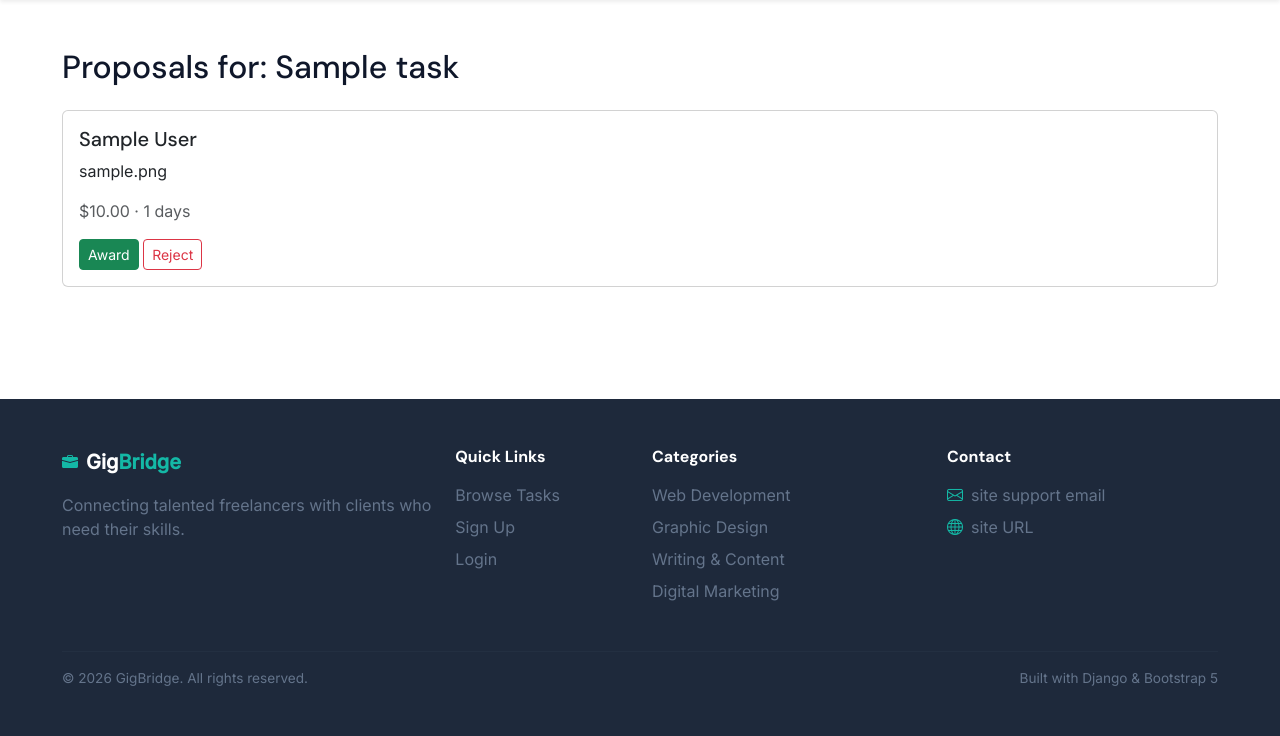
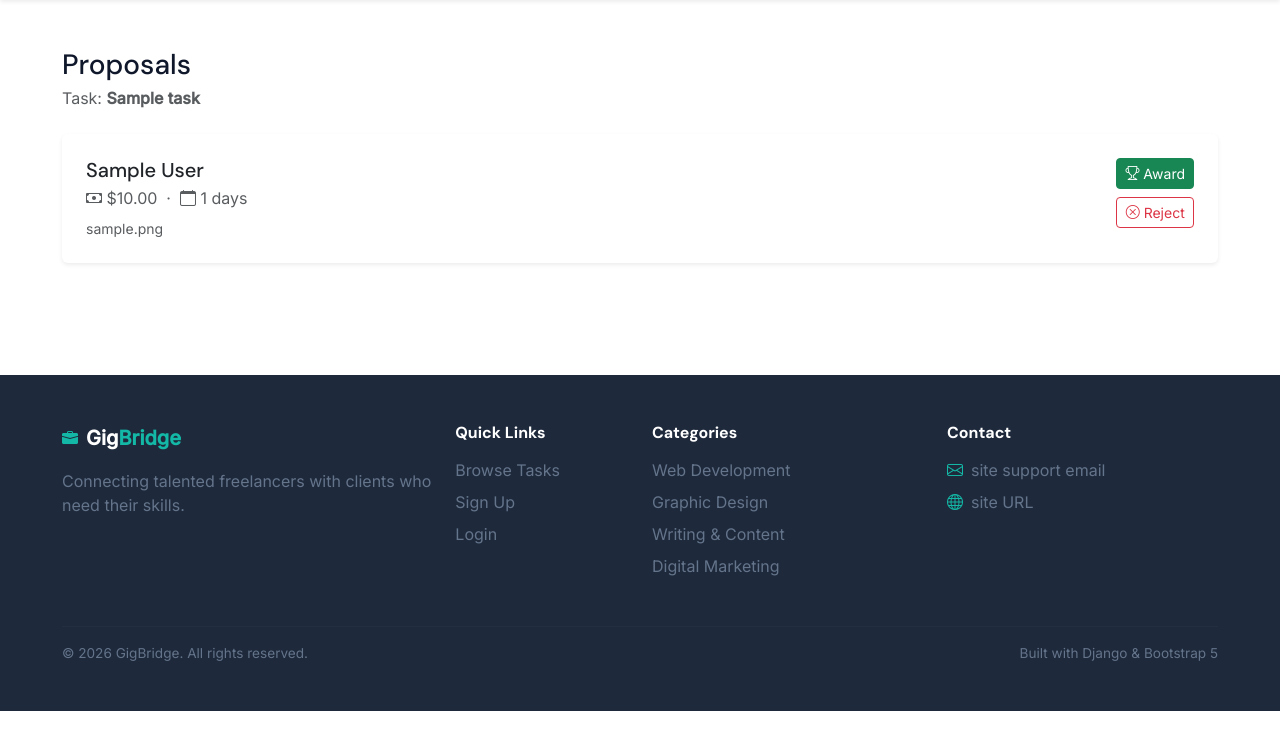
Before and after one commit to thevinduperera/gigbridge, a Django app: page /proposals/task/1/ in a window 1280 px wide. Shown: the part 64-800 px from the top of the page. Run offline with Django 5.2, Linux system fonts and the light colour scheme; a user stored in the database is signed in; tables that the repository leaves empty hold one stand-in row (values such as "Sample post").

Commit message:
style: improve proposal and review page designs

```diff
--- a/templates/proposals/view_proposals.html
+++ b/templates/proposals/view_proposals.html
@@ -1,26 +1,62 @@
 {% extends "base.html" %}
 {% block content %}
 <div class="container py-5">
-  <h2 class="mb-4">Proposals for: {{ task.title }}</h2>
+  <div class="row">
+    <div class="col-12">
+      <h3 class="mb-1" style="color: var(--slate-900);">Proposals</h3>
+      <p class="text-muted mb-4">Task: <strong>{{ task.title }}</strong></p>
+    </div>
+  </div>
   {% for p in proposals %}
-  <div class="card mb-3">
-    <div class="card-body">
-      <h5>{{ p.freelancer.get_full_name|default:p.freelancer.username }}</h5>
-      <p>{{ p.cover_letter }}</p>
-      <p class="text-muted">${{ p.price }} · {{ p.estimated_days }} days</p>
-      {% if p.status == 'pending' %}
-      <a href="{% url 'award_proposal' p.id %}" class="btn btn-success btn-sm">Award</a>
-      <a href="{% url 'reject_proposal' p.id %}" class="btn btn-outline-danger btn-sm">Reject</a>
-      {% else %}
-      <span class="badge bg-secondary">{{ p.status }}</span>
-      {% endif %}
+  <div class="card border-0 shadow-sm mb-3">
+    <div class="card-body p-4">
+      <div class="d-flex justify-content-between align-items-start">
+        <div>
+          <h5 class="mb-1">
+            {{ p.freelancer.get_full_name|default:p.freelancer.username }}
+          </h5>
+          <p class="text-muted mb-2">
+            <i class="bi bi-cash"></i> ${{ p.price }} &nbsp;·&nbsp;
+            <i class="bi bi-calendar"></i> {{ p.estimated_days }} days
+          </p>
+          <p class="mb-0 text-muted small">{{ p.cover_letter|truncatewords:25 }}</p>
+        </div>
+        <div class="text-end">
+          {% if p.status == 'pending' %}
+          <a href="{% url 'award_proposal' p.id %}"
+             class="btn btn-success btn-sm mb-2 d-block">
+            <i class="bi bi-trophy"></i> Award
+          </a>
+          <a href="{% url 'reject_proposal' p.id %}"
+             class="btn btn-outline-danger btn-sm d-block">
+            <i class="bi bi-x-circle"></i> Reject
+          </a>
+          {% else %}
+          <span class="badge rounded-pill px-3 py-2
+            {% if p.status == 'awarded' %}bg-success
+            {% else %}bg-danger{% endif %}">
+            {{ p.status|title }}
+          </span>
+          {% endif %}
+        </div>
+      </div>
     </div>
   </div>
   {% empty %}
-  <p>No proposals yet.</p>
+  <div class="card border-0 shadow-sm">
+    <div class="card-body p-5 text-center">
+      <i class="bi bi-people fs-1 text-muted"></i>
+      <p class="mt-3 text-muted">No proposals received yet.</p>
+    </div>
+  </div>
   {% endfor %}
   {% if task.status == 'in_progress' %}
-  <a href="{% url 'mark_completed' task.id %}" class="btn btn-primary mt-3">Mark as Completed</a>
+  <div class="mt-3">
+    <a href="{% url 'mark_completed' task.id %}"
+       class="btn btn-primary">
+      <i class="bi bi-check-circle"></i> Mark as Completed
+    </a>
+  </div>
   {% endif %}
 </div>
 {% endblock %}
```
Also changed, not shown: templates/proposals/leave_review.html (+24 -6 lines), templates/proposals/my_proposals.html (+34 -13 lines), templates/proposals/reject_proposal.html (+25 -6 lines), templates/proposals/submit_proposal.html (+20 -7 lines).
